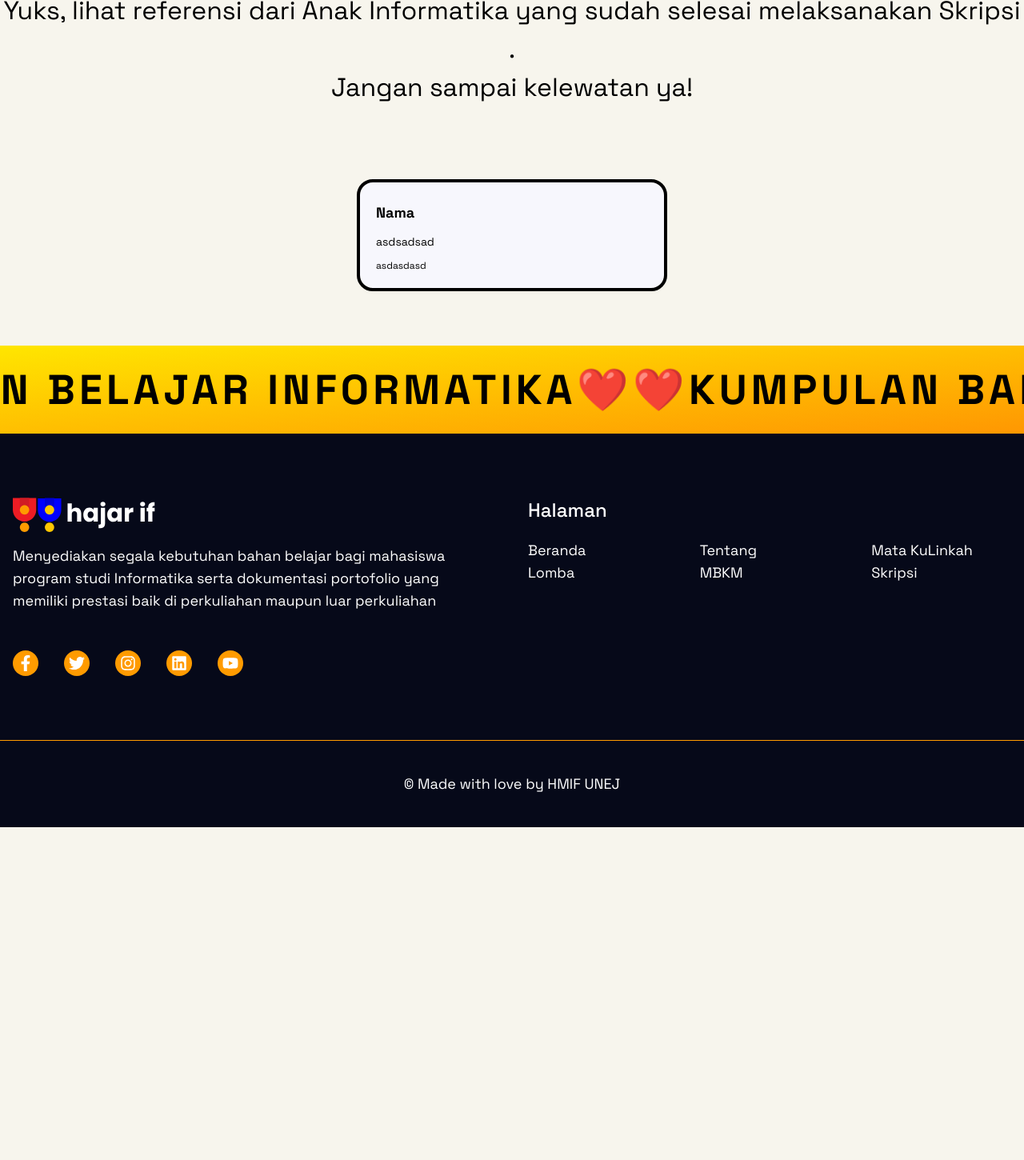
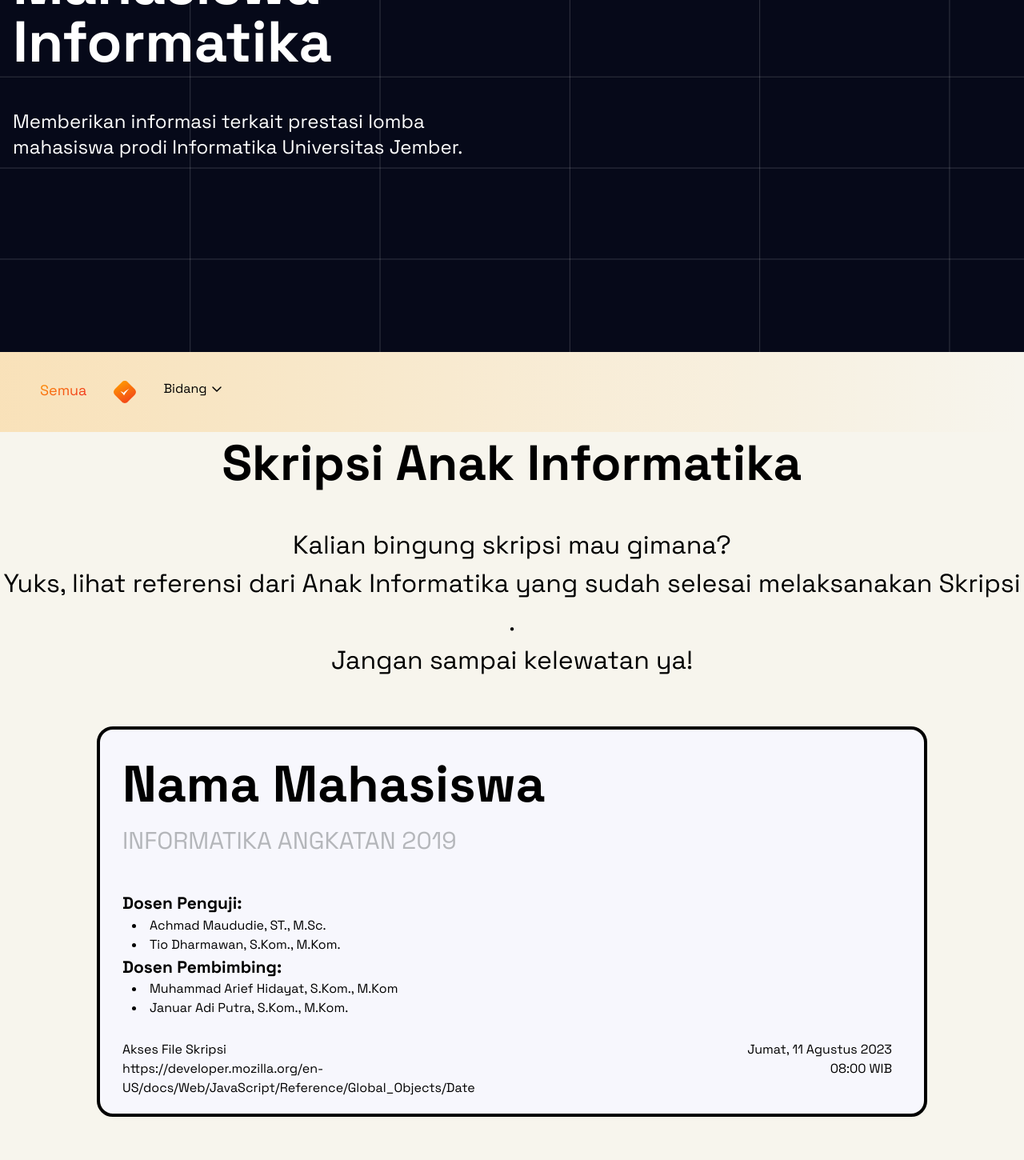
Before and after one commit to afifrohul/hajar-if-hmifunej, a Next.js app: page /skripsi in a window 1280 px wide. Shown: the part 360-1810 px from the top of the page at 80% size. Before the commit the page ends 1394 px from the top, so only its background shows below. Built offline with nearby package versions, Linux system fonts and the light colour scheme.

Commit message:
chore: Thesis page remaining search feature

```diff
--- a/src/app/skripsi/components/cardSkripsi.jsx
+++ b/src/app/skripsi/components/cardSkripsi.jsx
@@ -1,14 +1,39 @@
-import Link from "next/link";
+import Link from "next/link"
 
 export default function CardSkripsi(props) {
-    return (<div className="mx-auto mt-8 p-3 rounded bg-[#F7F7FD] shadow-md shadow-[rgb(142, 141, 208, 0.25)] w-[380px]">
-        <div className="flex flex-col items-baseline pt-3 p-2 text-justify">
-            <h1 className="font-bold text-lg">{props.judul}</h1>
-            <h2 className="pt-3 font-normal text-sm">{props.name} - {props.nim}</h2>
-            <h2 className="pt-3 font-normal text-xs">{props.year}</h2>
+    return (
+        <div className="w-full mx-auto p-5 pl-7 pr-10 rounded-2xl outline outline-4 bg-[#F7F7FD] shadow-md shadow-[rgb(142, 141, 208, 0.25)]">
+            <div className="flex flex-col">
+                <div className="flex flex-col pt-0 mt-0">
+                    <p className="font-bold text-[64px]">{props.name}</p>
+                    <h2 className="text-[#B4B6BA] text-[30px]">INFORMATIKA ANGKATAN {props.angkatan}</h2>
+                    <p className="pt-6 text-[22px]">{props.title}</p>
+                </div>
+                <div className="flex flex-col pt-4">
+                    <h2 className="font-bold text-[21px]">Dosen Penguji:</h2>
+                    <div className="list-disc indent-3">
+                        {props.penguji.map((value, index) => (
+                            <li key={index}>{value}</li>
+                        ))}
+                    </div>
+                    <h2 className="font-bold text-[21px]">Dosen Pembimbing:</h2>
+                    <div className="list-disc indent-3">
+                        {props.pembimbing.map((value, index) => (
+                            <li key={index}>{value}</li>
+                        ))}
+                    </div>
+                </div>
+                <div className="w-full pt-7 grid grid-cols-4">
+                    <div className="col-start-1 col-end-2">
+                        <h4>Akses File Skripsi</h4>
+                        <Link href={props.link} target="_blank" className="hover:underline underline-offset-4">{props.link}</Link>
+                    </div>
+                    <div className="col-end-7 col-span-2">
+                        <h4>{props.date}</h4>
+                        <h4 className="text-end">{props.time}</h4>
+                    </div>
+                </div>
+            </div>
         </div>
-        <div className="flex items-center justify-end pt-4">
-            <Link href={"/skripsi"} className="hover:bg-stone-200 p-2 rounded-full outline outline-1 bg-stone-100">Unduh File</Link>
-        </div>
-    </div>)
+    )
 }
--- a/src/app/skripsi/page.jsx
+++ b/src/app/skripsi/page.jsx
@@ -1,3 +1,5 @@
+import CardSkripsi from "./components/cardSkripsi"
+
 const data = [
     {
         "No": 1,
@@ -7,7 +9,8 @@ const data = [
         "Dosen Penguji": ["Achmad Maududie, ST., M.Sc.", "Tio Dharmawan, S.Kom., M.Kom."],
         "Dosen Pembimbing": ["Muhammad Arief Hidayat, S.Kom., M.Kom", "Januar Adi Putra, S.Kom., M.Kom."],
         "LinkAkses": "https://developer.mozilla.org/en-US/docs/Web/JavaScript/Reference/Global_Objects/Date",
-        "Datetime": new Date()
+        "date": "Jumat, 11 Agustus 2023",
+        "time": "08:00 WIB"
     },
     {
         "No": 2,
@@ -17,7 +20,8 @@ const data = [
         "Dosen Penguji": ["Achmad Maududie, ST., M.Sc.", "Tio Dharmawan, S.Kom., M.Kom."],
         "Dosen Pembimbing": ["Muhammad Arief Hidayat, S.Kom., M.Kom", "Januar Adi Putra, S.Kom., M.Kom."],
         "LinkAkses": "https://developer.mozilla.org/en-US/docs/Web/JavaScript/Reference/Global_Objects/Date",
-        "Datetime": new Date()
+        "date": "Jumat, 11 Agustus 2023",
+        "time": "08:00 WIB"
     },
     {
         "No": 3,
@@ -27,7 +31,8 @@ const data = [
         "Dosen Penguji": ["Achmad Maududie, ST., M.Sc.", "Tio Dharmawan, S.Kom., M.Kom."],
         "Dosen Pembimbing": ["Muhammad Arief Hidayat, S.Kom., M.Kom", "Januar Adi Putra, S.Kom., M.Kom."],
         "LinkAkses": "https://developer.mozilla.org/en-US/docs/Web/JavaScript/Reference/Global_Objects/Date",
-        "Datetime": new Date()
+        "date": "Jumat, 11 Agustus 2023",
+        "time": "08:00 WIB"
     },
 ]
 
@@ -35,8 +40,16 @@ const data = [
 export default function Skripsi() {
 
     return <div className="bg-secondary">
-        <section id='Hero' className="w-full h-[184px] bg-gradient-to-r from-[#ff9c01]/[.22] from-0% to-[#fbb84e]/[0] to-100% opacity-7/10">
-            <div className='grid grid-cols-3 pt-[120px] pl-[50px]'>
+        <div className='grid justify-center h-[700px] lg:h-[800px] bg-no-repeat bg-cover bg-primary bg-grid'>
+            <div className='container grid items-center px-4 mt-40 xl:grid-cols-2 h-fit'>
+                <div className='text-white '>
+                    <h1 className='mb-12 text-5xl font-bold lg:text-7xl'>Kumpulan Prestasi Lomba Mahasiswa Informatika</h1>
+                    <p className="text-xl lg:text-2xl">Memberikan informasi terkait prestasi lomba mahasiswa prodi Informatika Universitas Jember.</p>
+                </div>
+            </div>
+        </div>
+        <section id='Hero' className="w-full h-[100px] bg-gradient-to-r from-[#ff9c01]/[.22] from-0% to-[#fbb84e]/[0] to-100% opacity-7/10">
+            <div className='h-full grid grid-cols-3 justify-center items-center pl-[50px]'>
                 <div className="flex gap-8">
                     <h2 className='text-lg text-transparent bg-clip-text bg-gradient-to-br from-[#FF9B00] to-[#ED1C24]'>Semua</h2>
                     <svg xmlns="http://www.w3.org/2000/svg" width="32" height="32" viewBox="0 0 52 52" fill="none">
@@ -49,7 +62,7 @@ export default function Skripsi() {
                             </radialGradient>
                         </defs>
                     </svg>
-                    <button className='flex hover:text-transparent bg-clip-text bg-gradient-to-br from-[#FF9B00] to-[#ED1C24]'>
+                    <button className='flex transition duration-300 ease-in-out hover:scale-110'>
                         <h2>Bidang</h2>
                         <svg xmlns="http://www.w3.org/2000/svg" width="24" height="24" viewBox="0 0 24 24" fill="none">
                             <path d="M7 10L12 15L17 10" stroke="black" stroke-width="1.5" stroke-linecap="round" stroke-linejoin="round" />
@@ -68,18 +81,10 @@ export default function Skripsi() {
             </p>
         </section>
 
-        <section id="Content" className="px-[125px] py-[72px]">
-            <div className="mx-auto mt-8 p-3 rounded-2xl outline outline-4 bg-[#F7F7FD] shadow-md shadow-[rgb(142, 141, 208, 0.25)] w-[380px]">
-                <div className="flex flex-col items-baseline pt-3 p-2 text-justify">
-                    <h1 className="font-bold text-lg">Nama </h1>
-                    <h2 className="pt-3 font-normal text-sm">asdsadsad</h2>
-                    <h2 className="pt-3 font-normal text-xs">asdasdasd</h2>
-                </div>
-                {/* <div className="flex items-center justify-end pt-4">
-                    <Link href={"/skripsi"} className="hover:bg-stone-200 p-2 rounded-full outline outline-1 bg-stone-100">Unduh File</Link>
-                </div> */}
-            </div>
-
+        <section id="Content" className="px-[125px] py-[72px] grid gap-y-16">
+            {data.map((value, index) => (
+                <CardSkripsi name={value["Nama Mahasiswa"]} angkatan={value["Angkatan"]} penguji={value["Dosen Penguji"]} pembimbing={value["Dosen Pembimbing"]} link={value["LinkAkses"]} date={value["date"]} time={value["time"]} />
+            ))}
         </section>
     </div>
 }
```
Also changed, not shown: 1 other file (tests, documents, lock files or other folders).
